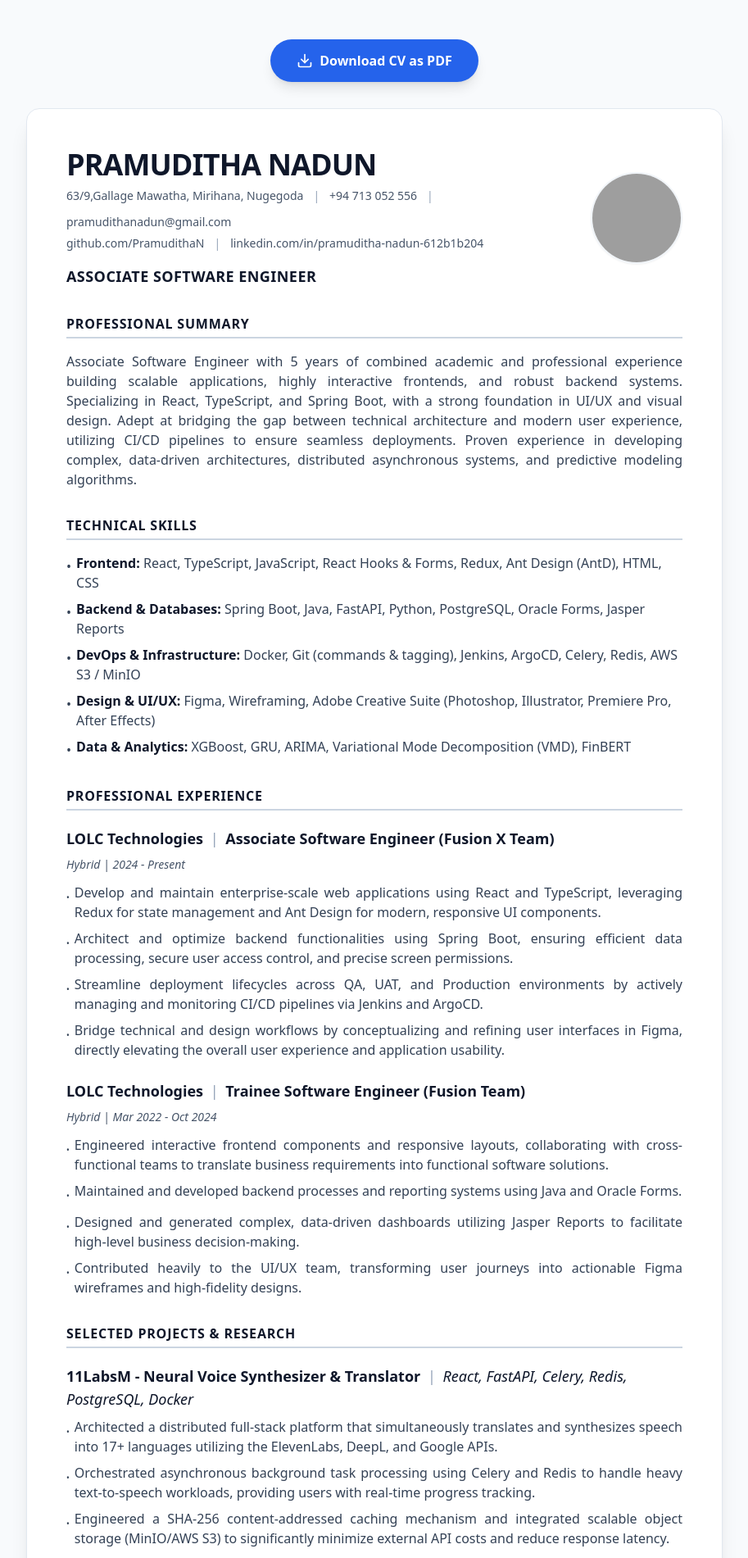
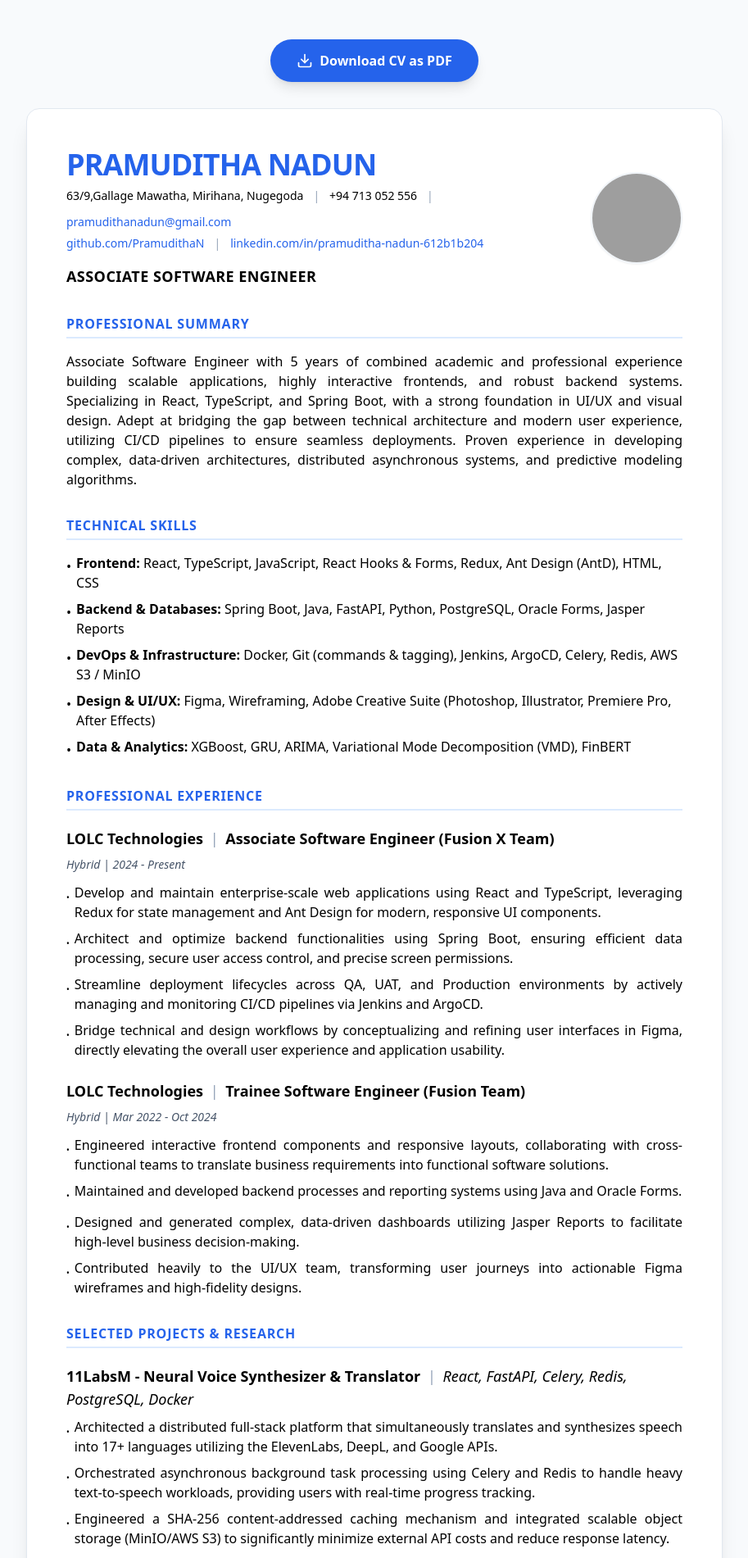
Before and after one commit to PramudithaN/pramuditha_cv, a React (Create React App) app: page / in a window 1280 px wide. Shown: the top 1901 px of the page at 82% size, without its empty margins (183-1096 px from the left). Built offline with nearby package versions, Linux system fonts and the light colour scheme; grey boxes are pictures that could not be loaded.

Commit message:
feat(style): updated the CV colors

```diff
--- a/src/App.tsx
+++ b/src/App.tsx
@@ -87,6 +87,19 @@ function App() {
     setTimeout(() => {
       const element = document.getElementById("resume-content");
       if (element) {
+        // First capture the positions of all links relative to the resume-content container
+        const containerRect = element.getBoundingClientRect();
+        const links = Array.from(element.querySelectorAll('a')).map(link => {
+          const rect = link.getBoundingClientRect();
+          return {
+            url: link.href,
+            x: rect.left - containerRect.left,
+            y: rect.top - containerRect.top,
+            w: rect.width,
+            h: rect.height
+          };
+        });
+
         html2canvas(element, {
           scale: 3,
           useCORS: true,
@@ -102,8 +115,22 @@ function App() {
           const imgHeight = 279.4;
 
           pdf.addImage(imgData, "PNG", 0, 0, imgWidth, imgHeight);
+
+          // Add interactive links on top of the image
+          // Calculate scale factor from pixels to mm
+          const pxToMm = imgWidth / 816; // Based on windowWidth used in html2canvas
+
+          links.forEach(link => {
+            pdf.link(
+              link.x * pxToMm,
+              link.y * pxToMm,
+              link.w * pxToMm,
+              link.h * pxToMm,
+              { url: link.url }
+            );
+          });
+
           pdf.save("Pramuditha_Nadun_CV.pdf");
-
           setIsDownloading(false);
         });
       }
@@ -141,33 +168,33 @@ function App() {
           {/* Header Section: Left-aligned info, Right-aligned image */}
           <div className={`flex shrink-0 ${isDownloading ? 'mb-4 flex-row justify-between items-center text-left' : 'mb-8 flex-col md:flex-row md:justify-between items-center md:items-center text-center md:text-left'}`}>
             <div className="flex-grow">
-              <h1 className={`font-bold text-slate-900 tracking-tight uppercase ${isDownloading ? 'text-2xl mb-1' : 'text-3xl md:text-4xl mb-2'}`}>
+              <h1 className={`font-bold text-[#2563eb] tracking-tight uppercase ${isDownloading ? 'text-2xl mb-1' : 'text-3xl md:text-4xl mb-2'}`}>
                 {personalInfo.name}
               </h1>
 
               {/* Contact Info Row 1 */}
-              <div className={`flex flex-wrap justify-center md:justify-start items-center text-slate-600 ${isDownloading ? 'text-[10px] gap-1.5 mb-0.5' : 'text-sm gap-2 sm:gap-3 mb-1.5'}`}>
+              <div className={`flex flex-wrap justify-center md:justify-start items-center text-black ${isDownloading ? 'text-[10px] gap-1.5 mb-0.5' : 'text-sm gap-2 sm:gap-3 mb-1.5'}`}>
                 <span>{personalInfo.address}</span>
                 <span className="text-slate-400">|</span>
                 <span>{personalInfo.phone}</span>
                 <span className="text-slate-400">|</span>
-                <a href={`mailto:${personalInfo.email}`} className="hover:text-blue-600 transition-colors">
+                <a href={`mailto:${personalInfo.email}`} className="text-blue-600 hover:text-blue-800 transition-colors">
                   {personalInfo.email}
                 </a>
               </div>
 
               {/* Contact Info Row 2 */}
-              <div className={`flex flex-wrap justify-center md:justify-start items-center text-slate-600 ${isDownloading ? 'text-[10px] gap-1.5 mb-2.5' : 'text-sm gap-2 sm:gap-3 mb-4'}`}>
-                <a href={`https://${personalInfo.github}`} target="_blank" rel="noopener noreferrer" className="hover:text-blue-600 transition-colors">
+              <div className={`flex flex-wrap justify-center md:justify-start items-center text-black ${isDownloading ? 'text-[10px] gap-1.5 mb-2.5' : 'text-sm gap-2 sm:gap-3 mb-4'}`}>
+                <a href={`https://${personalInfo.github}`} target="_blank" rel="noopener noreferrer" className="text-blue-600 hover:text-blue-800 transition-colors">
                   {personalInfo.github}
                 </a>
                 <span className="text-slate-400">|</span>
-                <a href={`https://${personalInfo.linkedin}`} target="_blank" rel="noopener noreferrer" className="hover:text-blue-600 transition-colors">
+                <a href={`https://${personalInfo.linkedin}`} target="_blank" rel="noopener noreferrer" className="text-blue-600 hover:text-blue-800 transition-colors">
                   {personalInfo.linkedin}
                 </a>
               </div>
 
-              <h2 className={`font-bold text-slate-900 uppercase tracking-wide ${isDownloading ? 'text-[11px]' : 'text-base md:text-lg'}`}>
+              <h2 className={`font-bold text-black uppercase tracking-wide ${isDownloading ? 'text-[11px]' : 'text-base md:text-lg'}`}>
                 {personalInfo.title}
               </h2>
             </div>
@@ -183,25 +210,25 @@ function App() {
 
           {/* Section: Professional Summary */}
           <section className={isDownloading ? 'mb-4' : 'mb-8'}>
-            <h3 className={`font-bold text-slate-900 uppercase tracking-wider border-b border-slate-300 ${isDownloading ? 'text-[11px] mb-1.5 pb-0.5' : 'text-sm md:text-base mb-4 pb-1 border-b-2'}`}>
+            <h3 className={`font-bold text-[#2563eb] uppercase tracking-wider border-b border-blue-100 ${isDownloading ? 'text-[11px] mb-1.5 pb-0.5' : 'text-sm md:text-base mb-4 pb-1 border-b-2'}`}>
               Professional Summary
             </h3>
-            <p className={`text-slate-700 text-justify ${isDownloading ? 'text-[10px] leading-snug' : 'text-sm md:text-base leading-relaxed'}`}>
+            <p className={`text-black text-justify ${isDownloading ? 'text-[10px] leading-snug' : 'text-sm md:text-base leading-relaxed'}`}>
               {personalInfo.intro}
             </p>
           </section>
 
           {/* Section: Technical Skills */}
           <section className={isDownloading ? 'mb-4' : 'mb-8'}>
-            <h3 className={`font-bold text-slate-900 uppercase tracking-wider border-b border-slate-300 ${isDownloading ? 'text-[11px] mb-1.5 pb-0.5' : 'text-sm md:text-base mb-4 pb-1 border-b-2'}`}>
+            <h3 className={`font-bold text-[#2563eb] uppercase tracking-wider border-b border-blue-100 ${isDownloading ? 'text-[11px] mb-1.5 pb-0.5' : 'text-sm md:text-base mb-4 pb-1 border-b-2'}`}>
               Technical Skills
             </h3>
             <ul className={isDownloading ? 'space-y-0.5' : 'space-y-2'}>
               {technicalSkills.map((skill, index) => (
-                <li key={index} className={`text-slate-700 flex items-start ${isDownloading ? 'text-[10px] leading-tight' : 'text-sm md:text-base'}`}>
+                <li key={index} className={`text-black flex items-start ${isDownloading ? 'text-[10px] leading-tight' : 'text-sm md:text-base'}`}>
                   <span className={`mr-1.5 ${isDownloading ? 'mt-[1px]' : 'mt-1'}`}>•</span>
                   <span>
-                    <strong className="font-bold text-slate-900">{skill.category}:</strong> {skill.skills}
+                    <strong className="font-bold text-black">{skill.category}:</strong> {skill.skills}
                   </span>
                 </li>
               ))}
@@ -210,14 +237,14 @@ function App() {
 
           {/* Section: Professional Experience */}
           <section className={isDownloading ? 'mb-4' : 'mb-8'}>
-            <h3 className={`font-bold text-slate-900 uppercase tracking-wider border-b border-slate-300 ${isDownloading ? 'text-[11px] mb-2 pb-0.5' : 'text-sm md:text-base mb-5 pb-1 border-b-2'}`}>
+            <h3 className={`font-bold text-[#2563eb] uppercase tracking-wider border-b border-blue-100 ${isDownloading ? 'text-[11px] mb-2 pb-0.5' : 'text-sm md:text-base mb-5 pb-1 border-b-2'}`}>
               Professional Experience
             </h3>
             <div className={isDownloading ? 'space-y-3' : 'space-y-6'}>
               {experience.map((exp, index) => (
                 <div key={index}>
                   <div className={`flex flex-col sm:flex-row sm:justify-between sm:items-end ${isDownloading ? 'mb-1' : 'mb-2'}`}>
-                    <h4 className={`font-bold text-slate-900 ${isDownloading ? 'text-[11px]' : 'text-base md:text-lg'}`}>
+                    <h4 className={`font-bold text-black ${isDownloading ? 'text-[11px]' : 'text-base md:text-lg'}`}>
                       {exp.company} <span className="font-normal mx-1 text-slate-400">|</span> {exp.role}
                     </h4>
                   </div>
@@ -226,7 +253,7 @@ function App() {
                   </p>
                   <ul className={isDownloading ? 'space-y-1' : 'space-y-2'}>
                     {exp.description.map((point, i) => (
-                      <li key={i} className={`text-slate-700 flex items-start text-justify ${isDownloading ? 'text-[10px] leading-tight' : 'text-sm md:text-base leading-relaxed'}`}>
+                      <li key={i} className={`text-black flex items-start text-justify ${isDownloading ? 'text-[10px] leading-tight' : 'text-sm md:text-base leading-relaxed'}`}>
                         <span className={`mr-1.5 ${isDownloading ? 'mt-[1px]' : 'mt-1.5 text-[10px]'}`}>•</span>
                         <span>{point}</span>
                       </li>
@@ -239,18 +266,18 @@ function App() {
 
           {/* Section: Selected Projects & Research */}
           <section className={isDownloading ? 'mb-4' : 'mb-8'}>
-            <h3 className={`font-bold text-slate-900 uppercase tracking-wider border-b border-slate-300 ${isDownloading ? 'text-[11px] mb-2 pb-0.5' : 'text-sm md:text-base mb-5 pb-1 border-b-2'}`}>
+            <h3 className={`font-bold text-[#2563eb] uppercase tracking-wider border-b border-blue-100 ${isDownloading ? 'text-[11px] mb-2 pb-0.5' : 'text-sm md:text-base mb-5 pb-1 border-b-2'}`}>
               Selected Projects & Research
             </h3>
             <div className={isDownloading ? 'space-y-3' : 'space-y-6'}>
               {projects.map((project, index) => (
                 <div key={index}>
-                  <h4 className={`font-bold text-slate-900 ${isDownloading ? 'text-[11px] mb-1' : 'text-base md:text-lg mb-2'}`}>
+                  <h4 className={`font-bold text-black ${isDownloading ? 'text-[11px] mb-1' : 'text-base md:text-lg mb-2'}`}>
                     {project.title} <span className="font-normal mx-1 text-slate-400">|</span> <span className="italic font-normal">{project.tech}</span>
                   </h4>
                   <ul className={isDownloading ? 'space-y-1' : 'space-y-2'}>
                     {project.description.map((point, i) => (
-                      <li key={i} className={`text-slate-700 flex items-start text-justify ${isDownloading ? 'text-[10px] leading-tight' : 'text-sm md:text-base leading-relaxed'}`}>
+                      <li key={i} className={`text-black flex items-start text-justify ${isDownloading ? 'text-[10px] leading-tight' : 'text-sm md:text-base leading-relaxed'}`}>
                         <span className={`mr-1.5 ${isDownloading ? 'mt-[1px]' : 'mt-1.5 text-[10px]'}`}>•</span>
                         <span>{point}</span>
                       </li>
@@ -263,16 +290,16 @@ function App() {
 
           {/* Section: Education */}
           <section>
-            <h3 className={`font-bold text-slate-900 uppercase tracking-wider border-b border-slate-300 ${isDownloading ? 'text-[11px] mb-1.5 pb-0.5' : 'text-sm md:text-base mb-4 pb-1 border-b-2'}`}>
+            <h3 className={`font-bold text-[#2563eb] uppercase tracking-wider border-b border-blue-100 ${isDownloading ? 'text-[11px] mb-1.5 pb-0.5' : 'text-sm md:text-base mb-4 pb-1 border-b-2'}`}>
               Education
             </h3>
             {education.map((edu, index) => (
               <div key={index} className="flex flex-col sm:flex-row sm:justify-between sm:items-start">
                 <div>
-                  <h4 className={`font-bold text-slate-900 ${isDownloading ? 'text-[11px]' : 'text-base'}`}>
+                  <h4 className={`font-bold text-black ${isDownloading ? 'text-[11px]' : 'text-base'}`}>
                     {edu.degree}
                   </h4>
-                  <p className={`text-slate-700 ${isDownloading ? 'text-[10px] mt-0.5' : 'text-sm mt-1'}`}>
+                  <p className={`text-black ${isDownloading ? 'text-[10px] mt-0.5' : 'text-sm mt-1'}`}>
                     {edu.school} <span className="mx-1 text-slate-400">|</span> {edu.year}
                   </p>
                 </div>
```
Also changed, not shown: 1 other file (tests, documents, lock files or other folders).
